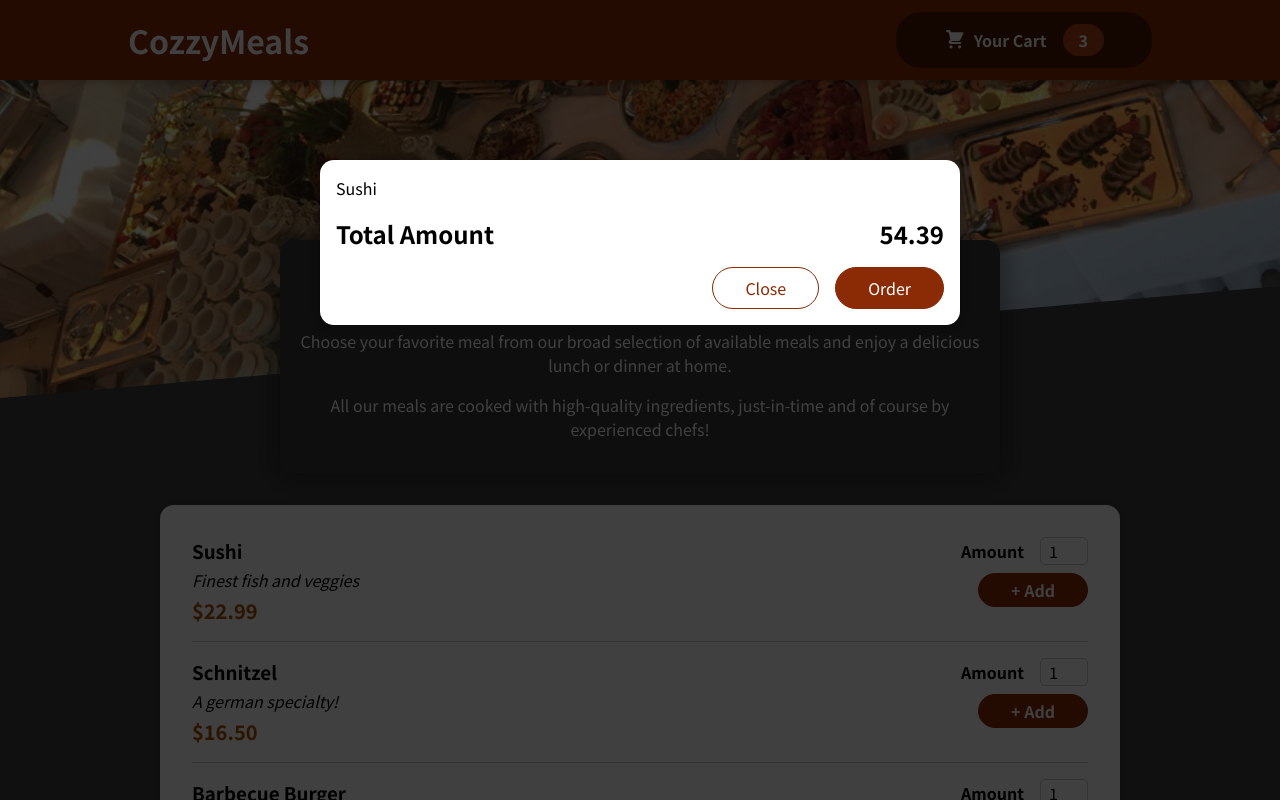
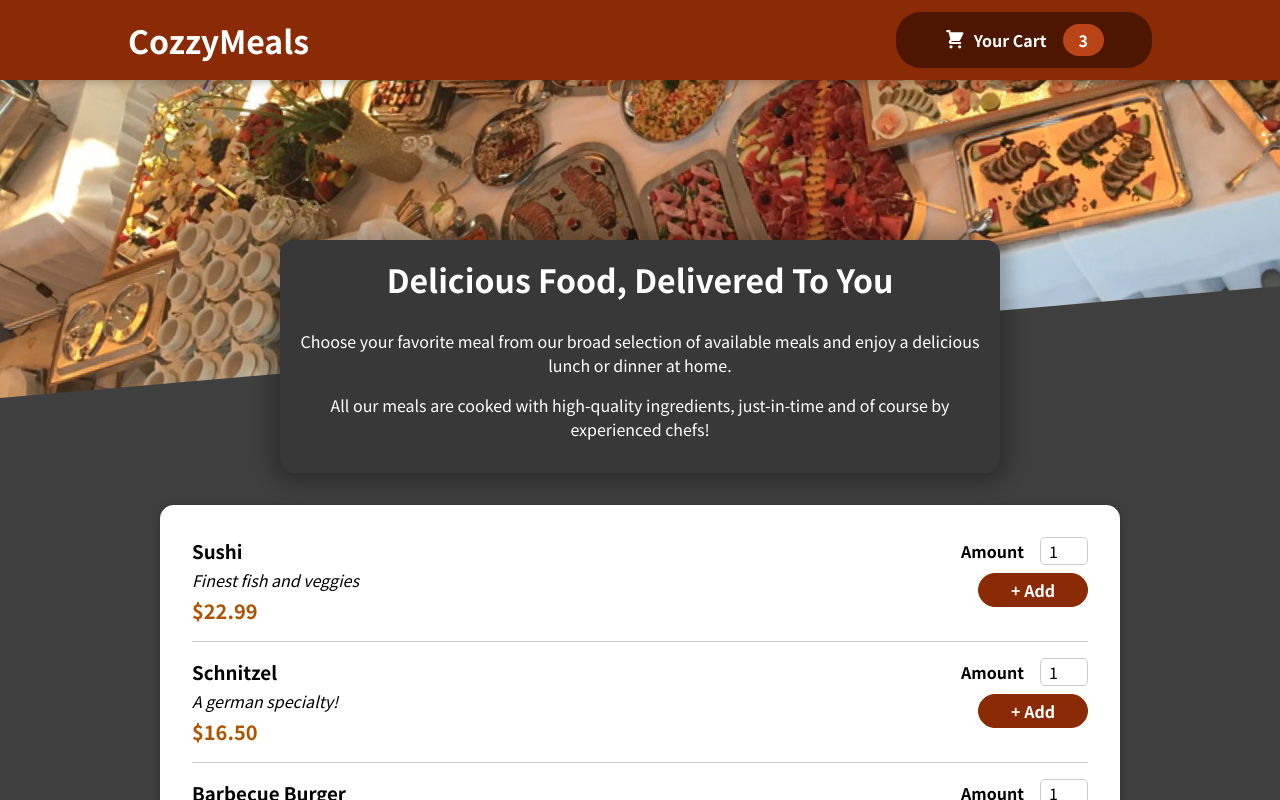
Before and after one commit to tonynnabs/react-food-app, a React (Create React App) app: page / in a window 1280 px wide. Shown: the top 800 px of the page. Built offline with nearby package versions, Linux system fonts and the light colour scheme.

Commit message:
managing cart and modal state

```diff
--- a/src/App.js
+++ b/src/App.js
@@ -1,13 +1,21 @@
-import React from "react";
+import React, { useState } from "react";
 import Cart from "./components/Cart/Cart";
 import Header from "./components/Layout/Header";
 import Meals from "./components/Meals/Meals";
 
 function App() {
+const [cartIsShown, setCartIsShown] = useState(false);
+
+const showCartHandler = () => {
+  setCartIsShown(true);
+}
+const hideCartHandler = () => {
+  setCartIsShown(false);
+}
   return (
     <React.Fragment>
-      <Cart/>
-      <Header />
+      {cartIsShown && <Cart onClose={hideCartHandler}/>}
+      <Header onShowCart={showCartHandler}/>
       <Meals/>
     </React.Fragment>
   );
--- a/src/components/Cart/Cart.js
+++ b/src/components/Cart/Cart.js
@@ -10,14 +10,14 @@
     </ul>
   );
   return (
-    <Modal>
+    <Modal onClose={props.onClose}>
       {cartItems}
       <div className={classes.total}>
         <span>Total Amount</span>
         <span>54.39</span>
       </div>
       <div className={classes.actions}>
-        <button className={classes["button--alt"]}>Close</button>
+        <button onClick={props.onClose} className={classes["button--alt"]}>Close</button>
         <button className={classes.button}>Order</button>
       </div>
     </Modal>
--- a/src/components/Layout/Header.js
+++ b/src/components/Layout/Header.js
@@ -7,7 +7,7 @@
     return <React.Fragment>
         <header className={classes.header}>
             <h1>CozzyMeals</h1>
-            <HeaderCartButton />
+            <HeaderCartButton onClick={props.onShowCart}/>
         </header>
         <div className={classes['main-image']}>
             <img src={mealsImage} alt="Amazing meals"></img>
--- a/src/components/Layout/HeaderCartButton.js
+++ b/src/components/Layout/HeaderCartButton.js
@@ -3,7 +3,7 @@
 
 const HeaderCartButton = (props) => {
   return (
-    <button className={classes.button}>
+    <button onClick={props.onClick} className={classes.button}>
       <span className={classes.icon}>
         <CartIcon />
       </span>
--- a/src/components/UI/Modal.js
+++ b/src/components/UI/Modal.js
@@ -3,7 +3,7 @@
 import ReactDom from "react-dom";
 
 const Backdrop = (props) => {
-  return <div className={classes.backdrop} />;
+  return <div onClick={props.onClose} className={classes.backdrop} />;
 };
 
 const ModalOverlay = (props) => {
@@ -17,7 +17,7 @@
 const portElement = document.getElementById('overlays');
 const Modal = props => {
     return <Fragment>
-        {ReactDom.createPortal(<Backdrop />, portElement)}
+        {ReactDom.createPortal(<Backdrop onClose={props.onClose}/>, portElement)}
         {ReactDom.createPortal(<ModalOverlay>{props.children}</ModalOverlay>, portElement)}
     </Fragment>
 }
```
Also changed, not shown: 1 other file (tests, documents, lock files or other folders).
